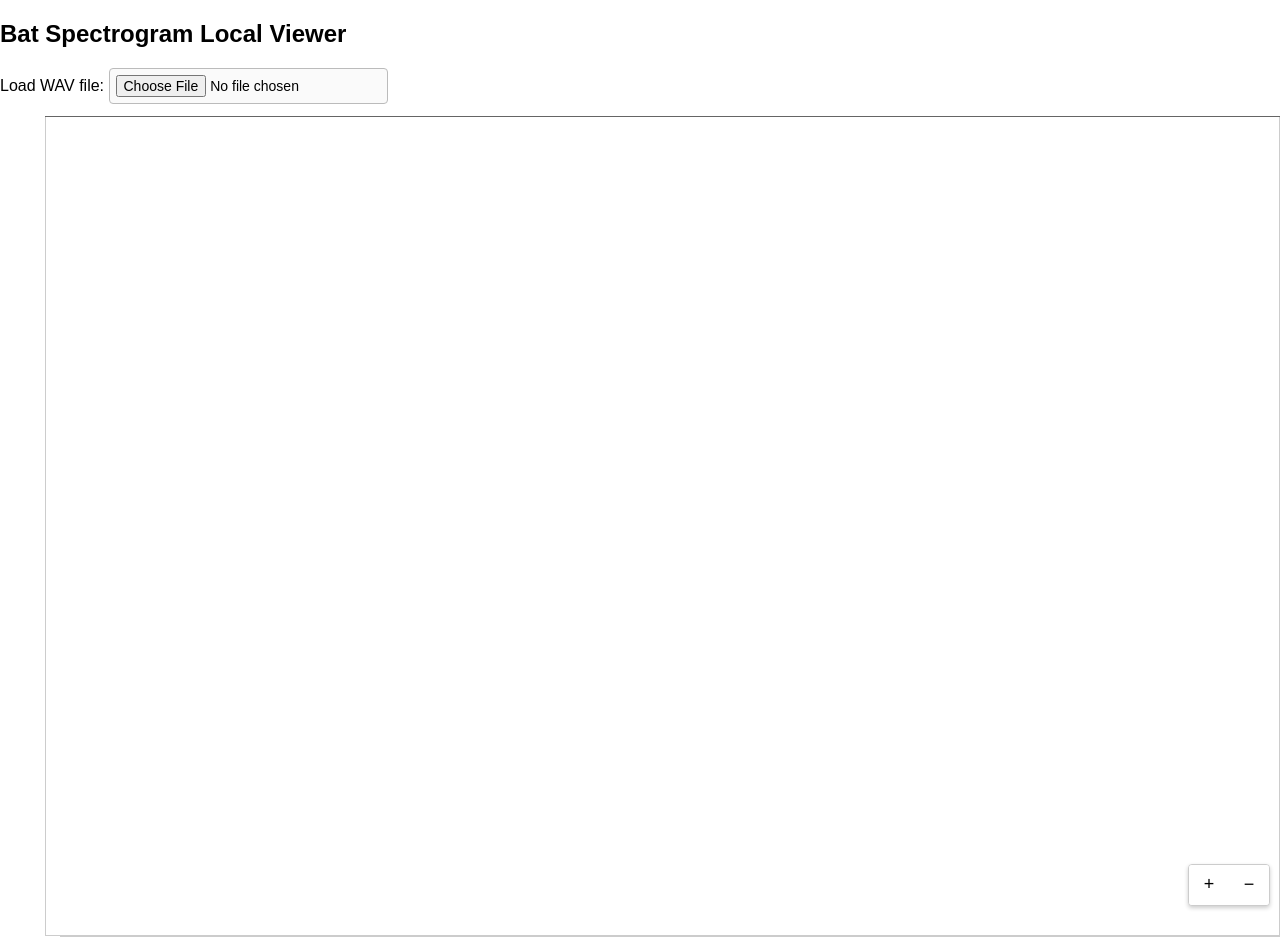
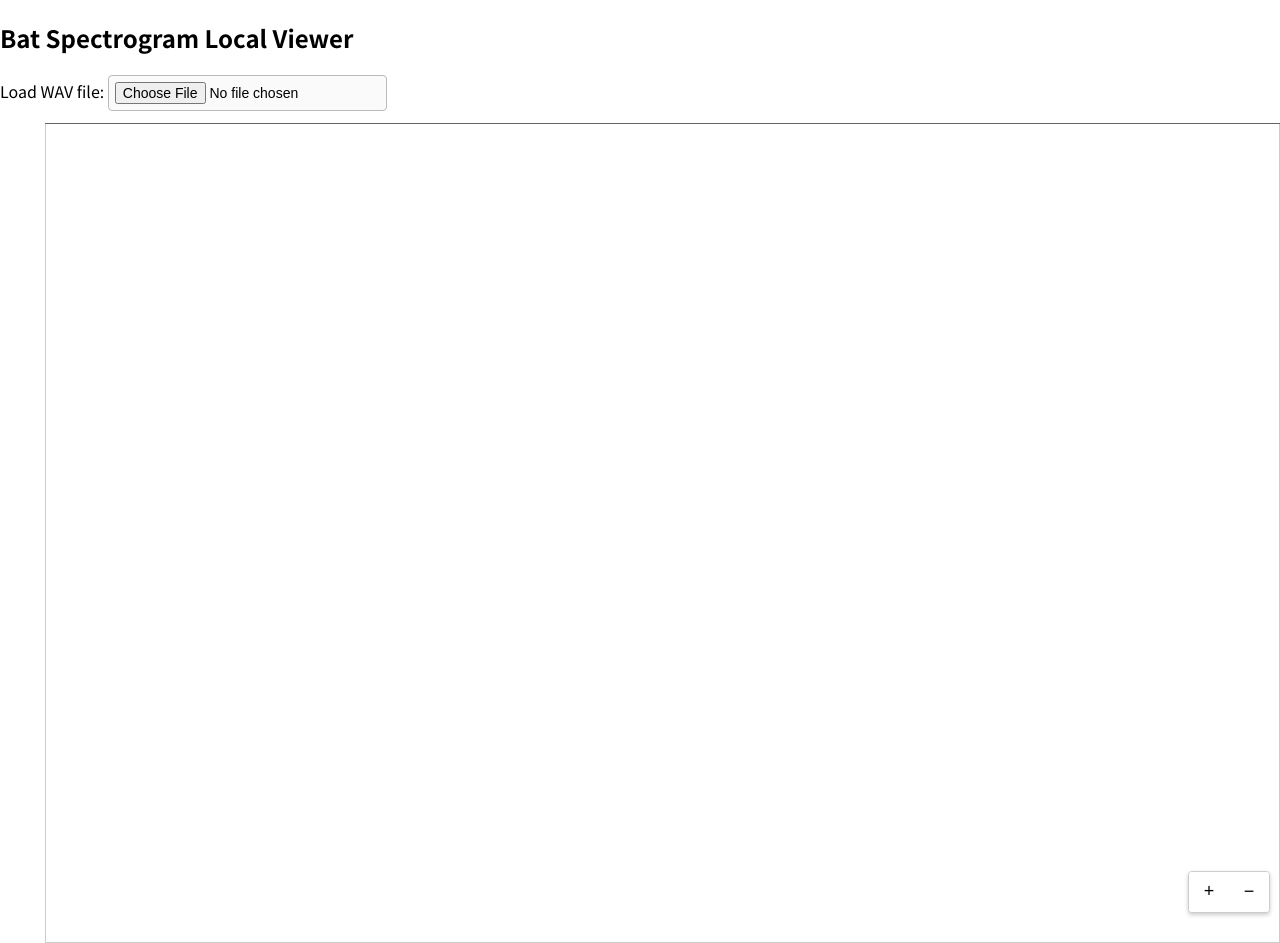
Before and after one commit to PanTong55/spectrogram, a plain HTML site: page localviewer_JS.html in a window 1280 px wide. Shown: the top 943 px of the page. Drawn offline with Linux system fonts and the light colour scheme.

Commit message:
Update localviewer_JS.html

```diff
--- a/localviewer_JS.html
+++ b/localviewer_JS.html
@@ -5,6 +5,7 @@
   <meta name="viewport" content="width=device-width, initial-scale=1.0, user-scalable=no" />
   <title>Bat Spectrogram Local Viewer</title>
   <link rel="stylesheet" href="style.css" />
+  <link href="https://fonts.googleapis.com/css2?family=Noto+Sans+HK&display=swap" rel="stylesheet">
 </head>
 <body>
   <h2>Bat Spectrogram Local Viewer</h2>
```
